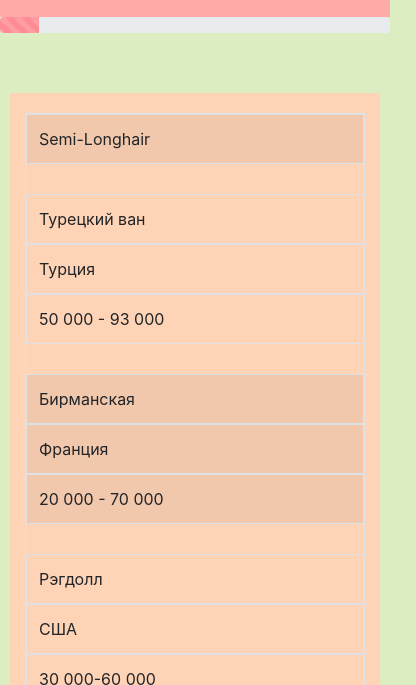
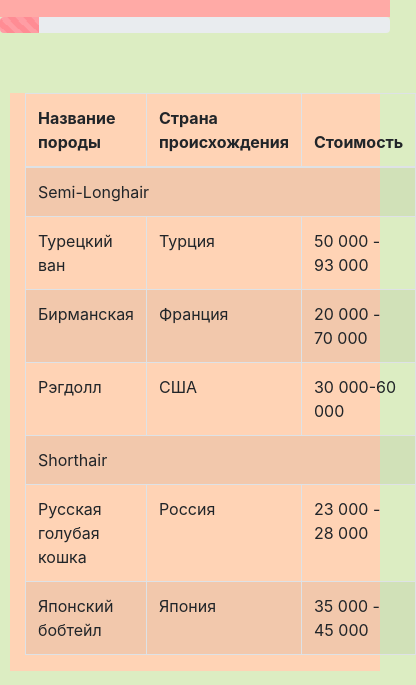
Before and after one commit to an03er/forth.github.io, a plain HTML site: page index.html in a window 390 px wide. Shown: the part 159-844 px from the top of the page, 416 px wide, since content can reach past the window. Drawn offline with nearby package versions, Linux system fonts and the light colour scheme.

Commit message:
Update style.css

```diff
--- a/style.css
+++ b/style.css
@@ -113,33 +113,3 @@ body{
 .form-control{
   background-color: #DCEDC2;
 }
-
-
-@media screen and (max-width: 480px){
-  table{
-    border-collapse: collapse;
-    width: 100%;
-    margin: 20px 0;
-  }
-
-  table thead{
-    display: none;
-  }
-  tr{
-    display: flex;
-    flex-direction: row;
-    flex-wrap: wrap;
-    margin-bottom: 30px;
-  }
-
-  td {
-    padding-top: 35px;
-    position: relative;
-    width: 100%;
-  }
-  .table_section{
-    order: -1;
-    margin-bottom: 10px;
-  }
-
-}
```
